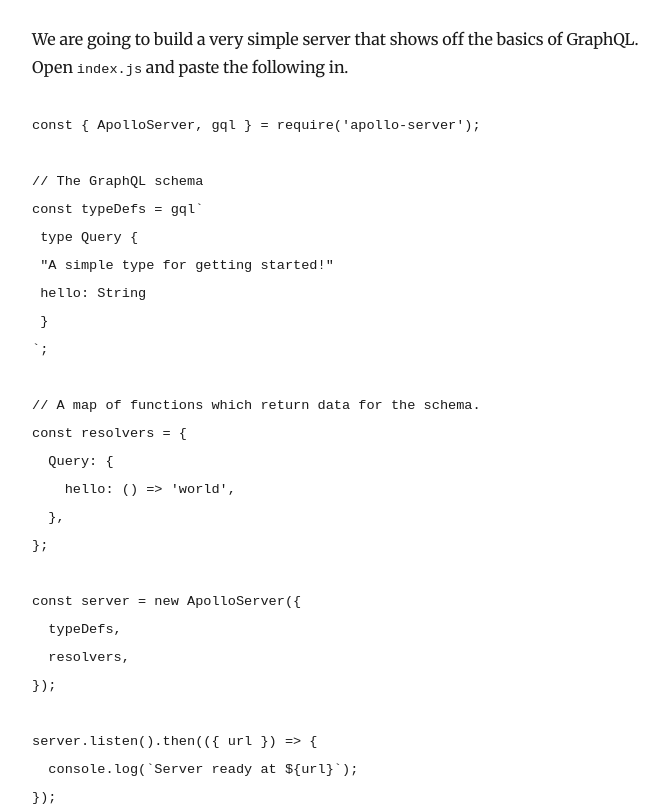
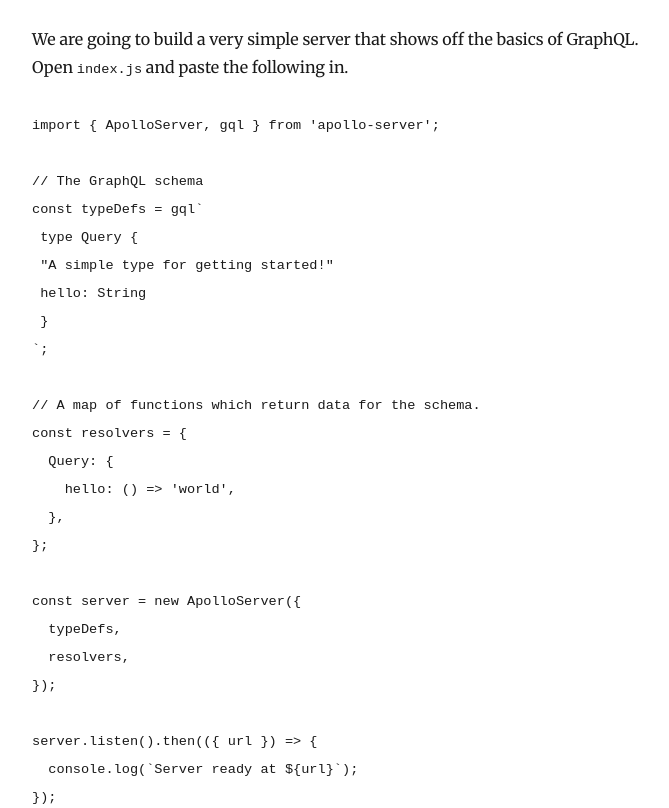
Before and after one commit to SharanSMenon/sharan-blog, a Gatsby site: page /2019-11-11-creating-a-graphql-project/ in a window 1280 px wide. Shown: the part 3775-4583 px from the top of the page, without its empty margins (293-962 px from the left). Built offline with nearby package versions, Linux system fonts and the light colour scheme; Gatsby itself is replaced by a stand-in of ours; some packages are replaced by stand-ins of ours; code samples lack their colours.

Commit message:
Update Blog “2019-11-11-creating-a-graphql-project”

````diff
--- a/content/blog/2019-11-11-creating-a-graphql-project.md
+++ b/content/blog/2019-11-11-creating-a-graphql-project.md
@@ -113,7 +113,7 @@
 Open `index.js` and paste the following in.
 
 ```js
-const { ApolloServer, gql } = require('apollo-server');
+import { ApolloServer, gql } from 'apollo-server';
 
 // The GraphQL schema
 const typeDefs = gql`
````
